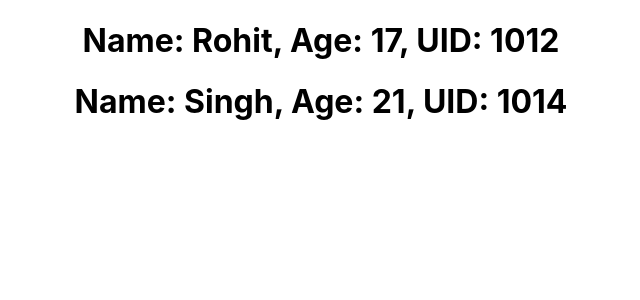
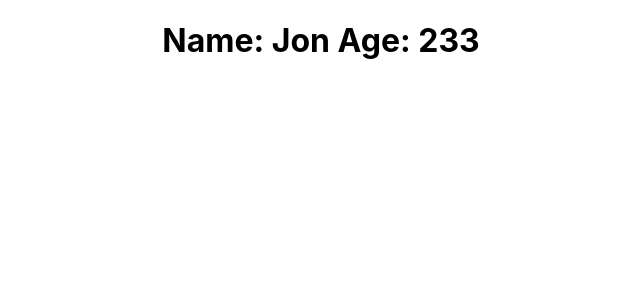
Before and after one commit to rohitksingh/Hello-ReactJs, a React (Create React App) app in the folder hello-react-js/: page / in a window 1280 px wide. Shown: the top 300 px of the page, without its empty margins (319-959 px from the left). Built offline with nearby package versions, Linux system fonts and the light colour scheme.

Commit message:
Destructured props in Class component

```diff
--- a/hello-react-js/src/App.js
+++ b/hello-react-js/src/App.js
@@ -9,6 +9,8 @@ import UserClass from './components/UserClass'
 import MessageStateComponent from './components/MessageStateComponent'
 import Counter from './components/Counter'
 import DestructureFunComp from './components/DestructueFunComp'
+import DestructueClassComp from './components/DestructureClassComp'
+import DestructureClassComp from './components/DestructureClassComp';
 
 function App() {
   return (
@@ -24,9 +26,9 @@ function App() {
       <UserClass name="XYZ"/> */}
       {/* <MessageStateComponent/> */}
       {/* <Counter/> */}
-      <DestructureFunComp name="Rohit" age="17" uid="1012"/>
-      <DestructureFunComp name="Singh" age="21" uid="1014"/>
-
+      {/* <DestructureFunComp name="Rohit" age="17" uid="1012"/>
+      <DestructureFunComp name="Singh" age="21" uid="1014"/> */}
+      <DestructureClassComp name="Jon" age='233'/>
     </div>
   );
 }
--- /dev/null
+++ b/hello-react-js/src/components/DestructureClassComp.js
@@ -0,0 +1,18 @@
+import React, {Component} from 'react'
+
+class DestructureClassComp extends Component{
+
+    render(){
+        const {name, age, uid} = this.props
+        return(
+            <div>
+                <h1>
+                    Name: {name} Age: {age}
+                </h1>
+            </div>
+        )
+    }
+
+}
+
+export default DestructureClassComp
```
